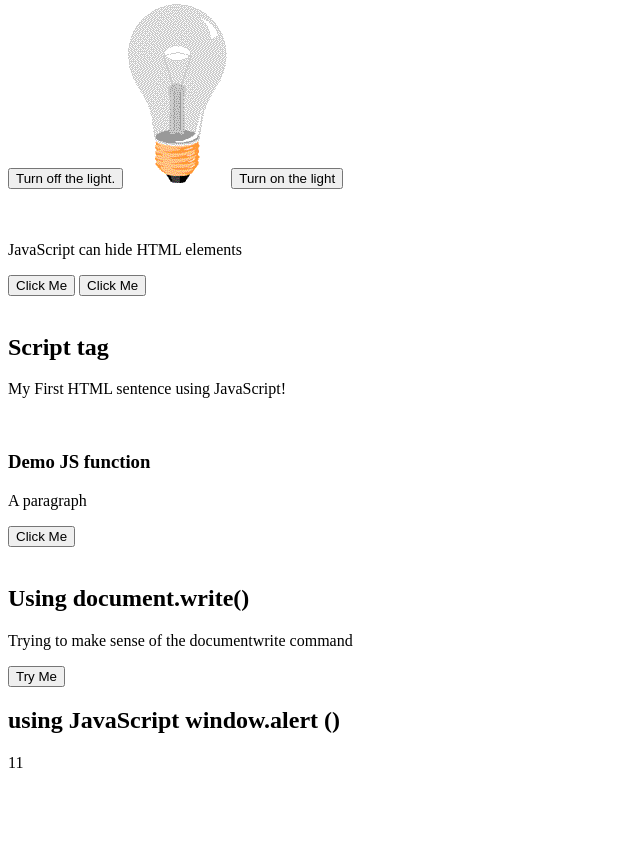
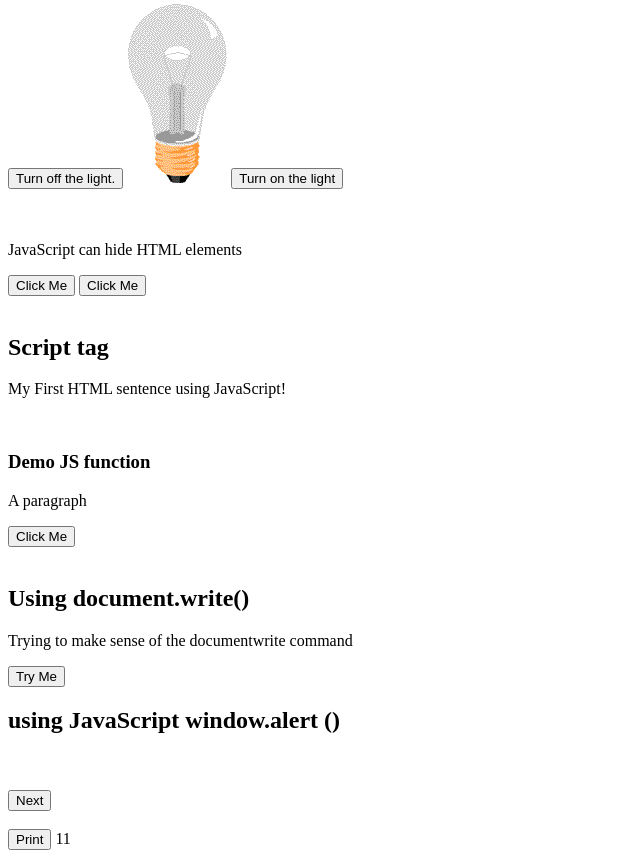
Before and after one commit to Ann-Barnshaw/JavaScript-Basics, a plain HTML site: page index.html in a window 1280 px wide. Shown: the part 308-1166 px from the top of the page, without its empty margins (0-640 px from the left). Before the commit the page ends 1088 px from the top, so only its background shows below. Drawn offline with Linux system fonts and the light colour scheme.

Commit message:
window.print()

```diff
--- a/index.html
+++ b/index.html
@@ -55,14 +55,17 @@
 <button type="button" onclick='document.write(10-8)'>Try Me</button>
 <br>
 <h2>using JavaScript window.alert ()</h2>
+<br>
+<br>
+<button type="button" onclick='alert ("Click to proceed")'>Next</button>
+<br>
+<br>
+<button type="button" onclick='print ()'>Print</button>
 
 
 
 
 
-<script>
-    window.alert ("Click okay to proceed")
-</script>
 <script>
     document.getElementById ("demo") .innerHTML = "My First HTML sentence using JavaScript!";
 </script>
@@ -75,6 +78,9 @@
     document.getElementById ("test") .innerHTML = "Trying to make sense of the documentwrite command";
     document.write (5+6);
 </script>
+<script>
+
+</script>
 </body>
 
 </html>
```
